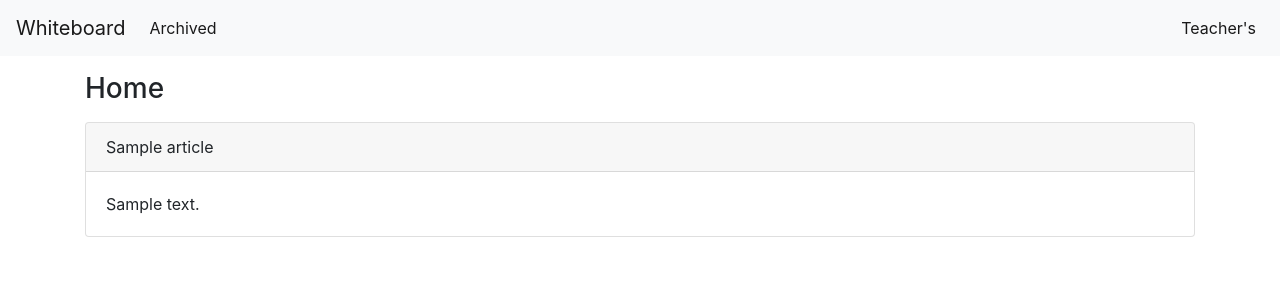
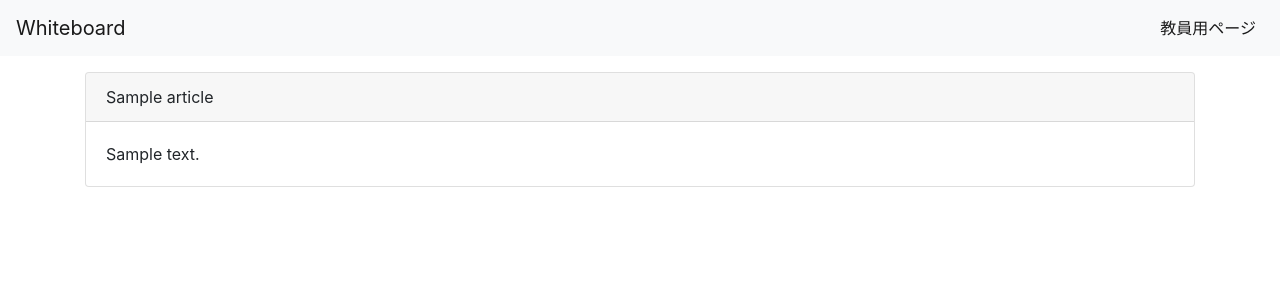
Before and after one commit to pioka/whiteboard, a Django app: page / in a window 1280 px wide. Shown: the top 300 px of the page. Run offline with Django 3.2, Linux system fonts and the light colour scheme; tables that the repository leaves empty hold one stand-in row (values such as "Sample post"); some libraries are stand-ins or nearby versions.

Commit message:
:art: テンプレート周りの整理

```diff
--- a/board/urls.py
+++ b/board/urls.py
@@ -5,6 +5,5 @@ from . import views
 
 urlpatterns = [
     path('', views.studentHome, name='studentHome'),
-    path('studentArchived', views.studentArchived, name='studentArchived'),
     path('teacherHome', views.teacherHome, name='teacherHome'),
 ]
--- a/board/views.py
+++ b/board/views.py
@@ -8,21 +8,16 @@ def studentHome(request):
     article_list = Article.objects.filter(archived=False).order_by('-id')
 
     context = {
-        'page': 'Home',
-        'article_list': article_list
+        'article_list': article_list,
     }
-    return render(request, 'board/home.html', context)
+    return render(request, 'board/studentHome.html', context)
 
-
-def studentArchived(request):
-    article_list = Article.objects.filter(archived=True).order_by('-id')
-
-    context = {
-        'page': 'Archived',
-        'article_list': article_list
-    }
-    return render(request, 'board/home.html', context)
 
 @login_required
 def teacherHome(request):
-    return render(request, 'board/home.html')
+    article_list = Article.objects.filter(archived=False).order_by('-id')
+
+    context = {
+        'article_list': article_list,
+    }
+    return render(request, 'board/teacherHome.html', context)
--- a/templates/board/base.html
+++ b/templates/board/common.html
@@ -1,5 +1,5 @@
 <!doctype html>
-<html lang="en">
+<html lang="ja">
 <head>
     <!-- Required meta tags -->
     <meta charset="utf-8">
@@ -14,42 +14,18 @@
 
     <title>{% block title %}{% endblock %} - Whiteboard</title>
 </head>
+
 <body>
-    {% block topbar %}
-    <nav class="navbar navbar-expand-lg navbar-light bg-light">
-        <a class="navbar-brand" href="{% url 'studentHome' %}">Whiteboard</a>
-        <button class="navbar-toggler" type="button"
-            data-toggle="collapse" data-target="#navbarText"
-            aria-controls="navbarText" aria-expanded="false" aria-label="Toggle navigation"
-        >
-            <span class="navbar-toggler-icon"></span>
-        </button>
-        <div class="collapse navbar-collapse" id="navbarText">
-            <ul class="navbar-nav mr-auto">
-                <li class="nav-item active">
-                    <a class="nav-link" href="{% url 'studentArchived' %}">Archived</a>
-                </li>
-            </ul>
-            <ul class="navbar-nav">
-                <li class="nav-item active">
-                    <a class="nav-link" href="{% url 'teacherHome' %}">Teacher's</a>
-                </li>
-            </ul>
-        </div>
-    </nav>
-    {% endblock topbar %}
+    <!-- TopBar -->
+    {% block topbar %}{% endblock %}
 
+    <!-- Content -->
     <div class="container">
-        <h3 class="mt-3">
-            {% block page %}{% endblock %}
-        </h2>
-        {% block content %}
-
-        {% endblock content %}
+        {% block content %}{% endblock %}
     </div>
 
-    <!-- Optional JavaScript -->
-    <!-- jQuery first, then Popper.js, then Bootstrap JS -->
+    <!-- Optional JS -->
+    <!-- jQuery, Popper, Bootstrap -->
     <script src="https://code.jquery.com/jquery-3.3.1.slim.min.js"
         integrity="sha384-q8i/X+965DzO0rT7abK41JStQIAqVgRVzpbzo5smXKp4YfRvH+8abtTE1Pi6jizo"
         crossorigin="anonymous">
--- /dev/null
+++ b/templates/board/studentBase.html
@@ -0,0 +1,21 @@
+{% extends 'board/common.html' %}
+
+{% block topbar %}
+<nav class="navbar navbar-expand-lg navbar-light bg-light">
+    <a class="navbar-brand" href="{% url 'studentHome' %}">Whiteboard</a>
+    <button class="navbar-toggler" type="button"
+        data-toggle="collapse" data-target="#navbarText"
+        aria-controls="navbarText" aria-expanded="false" aria-label="Toggle navigation"
+    >
+        <span class="navbar-toggler-icon"></span>
+    </button>
+    <div class="collapse navbar-collapse" id="navbarText">
+        <ul class="navbar-nav mr-auto"></ul>
+        <ul class="navbar-nav">
+            <li class="nav-item active">
+                <a class="nav-link" href="{% url 'teacherHome' %}">教員用ページ</a>
+            </li>
+        </ul>
+    </div>
+</nav>
+{% endblock topbar %}
--- /dev/null
+++ b/templates/board/studentHome.html
@@ -0,0 +1,24 @@
+{% extends 'board/studentBase.html' %}
+
+{% block title %} ホーム {% endblock %}
+
+{% block content %}
+
+{% if article_list %}
+{% for article in article_list %}
+<div class="card mt-3">
+    <div class="card-header">
+        {{ article.title }}
+    </div>
+    <div class="card-body">
+        <p class="card-text">
+            {{ article.body | linebreaksbr }}
+        </p>
+    </div>
+</div>
+{% endfor %}
+{% else %}
+<p class="mt-3">No articles (._.)</p>
+{% endif %}
+
+{% endblock content %}
--- a/templates/board/home.html
+++ b/templates/board/teacherHome.html
@@ -1,7 +1,7 @@
-{% extends 'board/base.html' %}
+{% extends 'board/teacherBase.html' %}
 
-{% block title %} {{ page }} {% endblock %}
-{% block page %} {{ page }} {% endblock %}
+{% block title %} ホーム {% endblock %}
+
 {% block content %}
 
 {% if article_list %}
--- a/whiteboard/settings.py
+++ b/whiteboard/settings.py
@@ -121,3 +121,4 @@ USE_TZ = True
 STATIC_URL = '/static/'
 
 LOGIN_REDIRECT_URL = 'teacherHome'
+LOGOUT_REDIRECT_URL = '/'
```
Also changed, not shown: templates/board/teacherBase.html (added, +21 -0 lines), templates/registration/login.html (+18 -21 lines).
